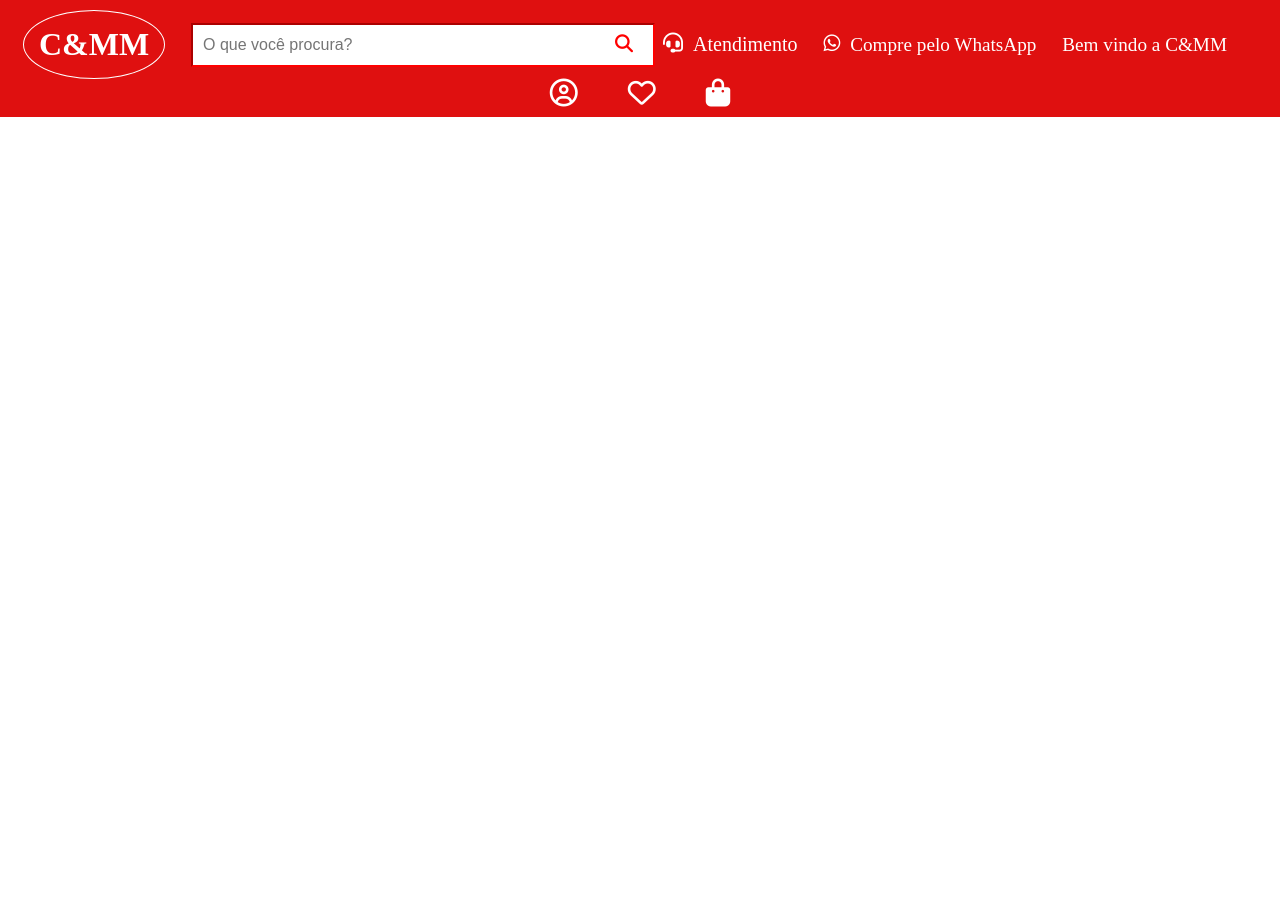
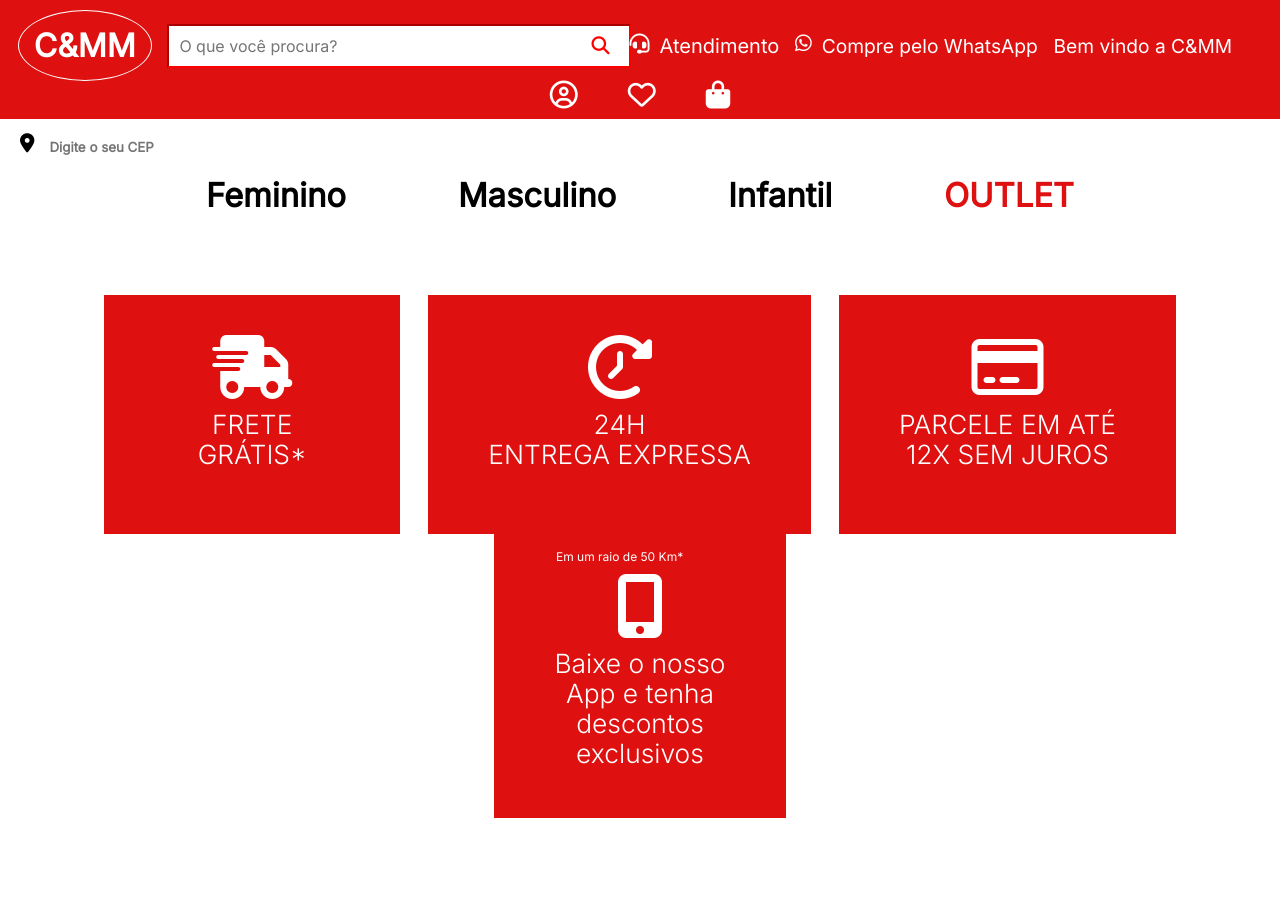
Before and after one commit to Isidoro-D/Site-moda, a plain HTML site: page index.html in a window 1280 px wide. Before the commit the page ends 800 px from the top, so only its background shows below. Drawn offline with Linux system fonts and the light colour scheme.

Commit message:
Inicio da main

```diff
--- a/css/style.css
+++ b/css/style.css
@@ -1,6 +1,7 @@
 * {
     margin: 0;
     padding: 0;
+    font-family: 'Inter', sans-serif;
 }
 
 .menu-info {
@@ -71,7 +72,7 @@
     display: flex;
 }
 
-p {
+.bmv {
     margin-right: 30px;
     color: #fff;
     font-size: 1.20em;
@@ -82,3 +83,95 @@ p {
     font-size: 1.75em;
     padding: 0 25px;
 }
+
+.cep {
+    display: flex;
+    margin: 15px 20px;
+}
+
+.fa-location-dot {
+    padding-right: 10px;
+    font-size: 1.20em;
+}
+
+.cep-btn input {
+    width: 160px;
+    padding: 5px;
+    border: none;
+    font-weight: bold;
+}
+
+.clothes {
+    display: flex;
+    flex-wrap: wrap;
+    justify-content: space-around;
+    margin: 0 150px;
+}
+
+.clothes a {
+    font-size: 1.75em;
+    text-decoration: none;
+    color: #000000;
+}
+
+.outlet {
+    color: rgb(223, 16, 16);
+}
+
+.info {
+    padding: 20px;
+}
+
+.info ul {
+    display: flex;
+    flex-wrap: wrap;
+    justify-content: space-around;
+    padding: 10px 30px;
+    margin: 50px 40px;
+}
+
+.info ul li {
+    background-color: rgb(223, 16, 16);
+    list-style: none;
+    padding: 40px 60px;
+    margin: 0 10px;
+    text-align: center;
+    color: #fff;
+}
+
+.info ul li h4 {
+    font-size: 1.65em;
+    font-weight: lighter;
+    padding: 10px 0;
+    line-height: 30px;
+}
+
+.right {
+
+}
+
+.info ul li p {
+    position: relative;
+    font-size: 12px;
+    top: 70px;
+    text-align: center;
+}
+
+.fa-truck-fast {
+    font-size: 4em;
+    position: relative;
+}
+
+.fa-clock-rotate-left {
+    font-size: 4em;
+}
+
+.fa-credit-card {
+    font-size: 4em;
+    align-items: center;
+}
+
+.fa-mobile-screen-button {
+    font-size: 4em;
+
+}
--- a/index.html
+++ b/index.html
@@ -5,6 +5,9 @@
     <meta charset="UTF-8">
     <meta name="viewport" content="width=device-width, initial-scale=1.0">
     <link rel="stylesheet" href="./css/style.css">
+    <link rel="preconnect" href="https://fonts.googleapis.com">
+    <link rel="preconnect" href="https://fonts.gstatic.com" crossorigin>
+    <link href="https://fonts.googleapis.com/css2?family=Inter:wght@300;400&display=swap" rel="stylesheet">
     <title>Lojas moda</title>
 </head>
 
@@ -28,7 +31,7 @@
                 <a href="#">Compre pelo WhatsApp</a>
             </div>
 
-                <p>Bem vindo a C&MM</p>
+            <p class="bmv">Bem vindo a C&MM</p>
 
             <div class="login">
 
@@ -37,7 +40,60 @@
                 <a href="#"><i class="fa-solid fa-bag-shopping"></i></a>
             </div>
         </nav>
+
+        <nav>
+            <div class="cep">
+                <i class="fa-solid fa-location-dot" style="color: #000000;"></i>
+                <form class="cep-btn">
+                    <input type="number" placeholder="Digite o seu CEP">
+                </form>
+            </div>
+
+            <div class="clothes">
+                <a href="#">
+                    <h3>Feminino</h3>
+                </a>
+                <a href="#">
+                    <h3>Masculino</h3>
+                </a>
+                <a href="#">
+                    <h3>Infantil</h3>
+                </a>
+                <a href="#">
+                    <h3 class="outlet">OUTLET</h3>
+                </a>
+            </div>
+        </nav>
     </header>
+
+    <main>
+        <section>
+            <div class="info">
+                <ul>
+                    <li>
+                        <i class="fa-solid fa-truck-fast" style="color: #ffffff;"></i>
+                        <h4 class="right">FRETE<br> GRÁTIS*</h4>
+                        <p>Compras acima de R$ 250,00*</p>
+                    </li>
+                    <li>
+                        <i class="fa-solid fa-clock-rotate-left fa-flip-horizontal" style="color: #ffffff;"></i>
+                        <h4>24H<br> ENTREGA EXPRESSA</h4>
+                        <p>Em um raio de 50 Km*</p>
+                    </li>
+                    <li>
+                        <i class="fa-regular fa-credit-card"></i>
+                        <h4>PARCELE EM ATÉ<br> 12X SEM JUROS</h4>
+                    </li>
+                    <div class="relative">
+                        <li>
+                            <i class="fa-solid fa-mobile-screen-button" style="color: #ffffff;"></i>
+                            <h4 class="right">Baixe o nosso<br> App e tenha<br>descontos<br>exclusivos</h4>
+                        </li>
+                    </div>
+                </ul>
+            </div>
+        </section>
+    </main>
 
 
 
```
Lines whose indentation alone changed are shown as unchanged.
